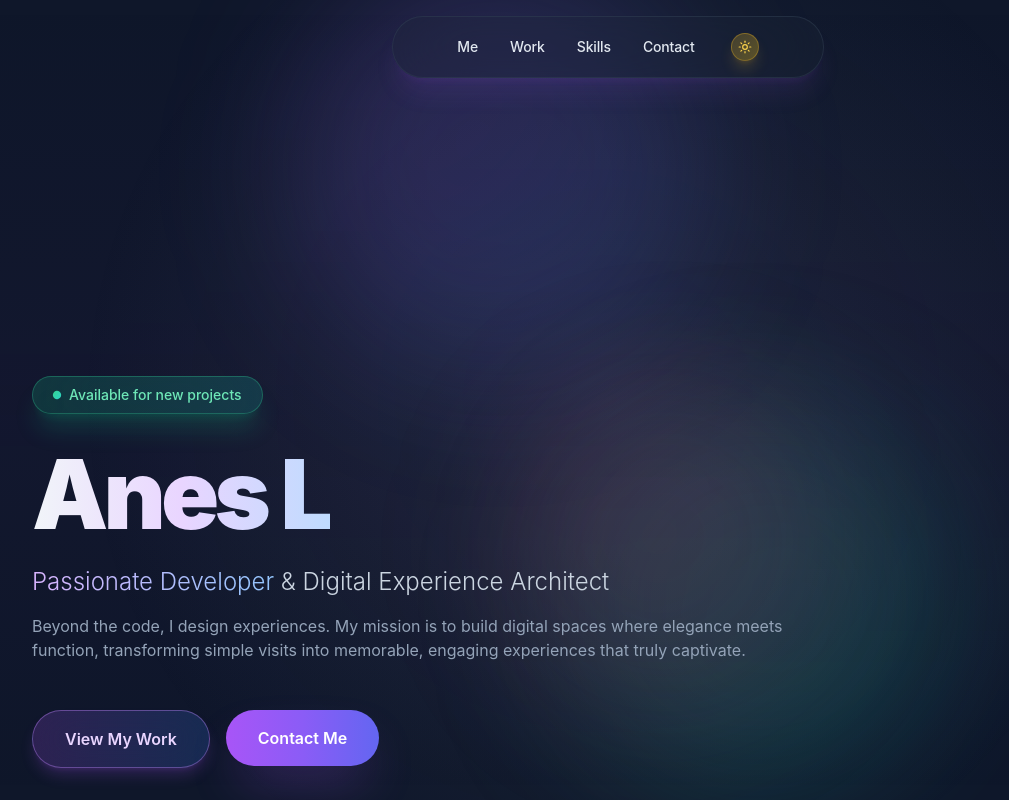
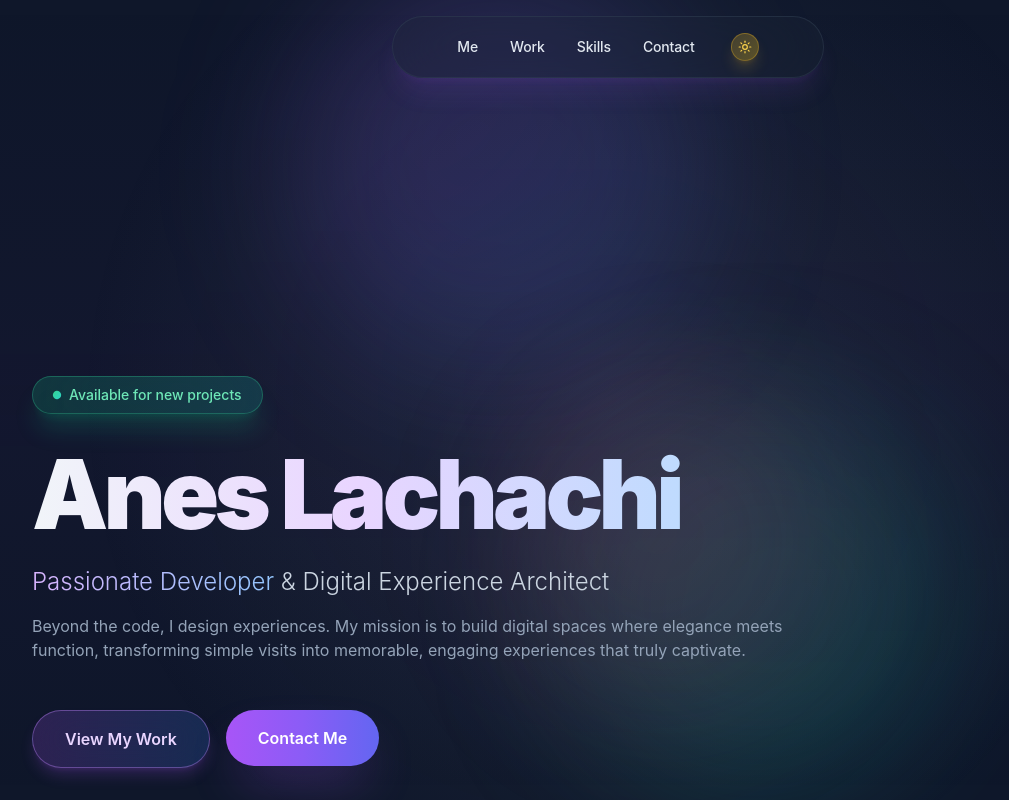
Before and after one commit to anes-l/portfolio, a React (Create React App) app: page / in a window 1280 px wide. Shown: the top 800 px of the page, without its empty margins (32-1041 px from the left). Built offline with nearby package versions, Linux system fonts and the light colour scheme.

Commit message:
SEO: set production URLs, OG image and JSON-LD; update sitemap/robots

```diff
--- a/public/index.html
+++ b/public/index.html
@@ -5,16 +5,45 @@
     <link rel="icon" href="%PUBLIC_URL%/img/favicon.ico" />
     <meta name="viewport" content="width=device-width, initial-scale=1" />
     <meta name="theme-color" content="#000000" />
-    <meta
-      name="description"
-      content="Web site created using create-react-app"
-    />
-    <link rel="apple-touch-icon" href="%PUBLIC_URL%/logo192.png" />
-    <!--
-      manifest.json provides metadata used when your web app is installed on a
-      user's mobile device or desktop. See https://developers.google.com/web/fundamentals/web-app-manifest/
-    -->
+    <meta name="description" content="Anes Lachachi — Developer & Digital Experience Architect. Portfolio showcasing web development, UI/UX and WordPress projects." />
+    <meta name="author" content="Anes Lachachi" />
+    <meta name="keywords" content="Anes Lachachi, Anes L, Portfolio, Developer, UI/UX, React, WordPress" />
+    <meta name="robots" content="index, follow" />
+    <link rel="canonical" href="https://anesl.vercel.app/" />
+
+    <!-- Open Graph -->
+    <meta property="og:title" content="Anes Lachachi — Developer & Digital Experience Architect" />
+    <meta property="og:description" content="Portfolio of Anes Lachachi — building elegant digital experiences with React, WordPress and UI/UX design." />
+    <meta property="og:type" content="website" />
+    <meta property="og:url" content="https://anesl.vercel.app/" />
+    <meta property="og:image" content="%PUBLIC_URL%/img/icon-512.png" />
+
+    <!-- Twitter -->
+    <meta name="twitter:card" content="summary_large_image" />
+    <meta name="twitter:title" content="Anes Lachachi — Developer & Digital Experience Architect" />
+    <meta name="twitter:description" content="Portfolio of Anes Lachachi — building elegant digital experiences." />
+    <meta name="twitter:image" content="%PUBLIC_URL%/img/icon-512.png" />
+
+    <link rel="apple-touch-icon" href="%PUBLIC_URL%/img/icon-192.png" />
     <link rel="manifest" href="%PUBLIC_URL%/manifest.json" />
+
+    <!-- Structured data (Person) - update the url and sameAs entries with your real profiles -->
+    <script type="application/ld+json">
+      {
+        "@context": "https://schema.org",
+        "@type": "Person",
+        "name": "Anes Lachachi",
+        "alternateName": "Anes L",
+        "url": "https://anesl.vercel.app/",
+        "jobTitle": "Developer & Digital Experience Architect",
+        "image": "https://anesl.vercel.app/img/icon-512.png",
+        "description": "Portfolio of Anes Lachachi — building elegant digital experiences with React, WordPress and UI/UX design.",
+        "sameAs": [
+          "https://www.linkedin.com/in/aneslachachi/",
+          "https://github.com/anes-l"
+        ]
+      }
+    </script>
     <!--
       Notice the use of %PUBLIC_URL% in the tags above.
       It will be replaced with the URL of the `public` folder during the build.
@@ -24,7 +53,7 @@
       work correctly both with client-side routing and a non-root public URL.
       Learn how to configure a non-root public URL by running `npm run build`.
     -->
-    <title>Anes L</title>
+    <title>Anes Lachachi — Developer & Digital Experience Architect</title>
   </head>
   <body>
     <noscript>You need to enable JavaScript to run this app.</noscript>
--- a/src/App.js
+++ b/src/App.js
@@ -174,7 +174,7 @@ const Portfolio = () => {
             className="text-4xl sm:text-5xl md:text-6xl lg:text-7xl xl:text-8xl font-black mb-3 sm:mb-6 tracking-tighter"
           >
             <span className={`${isDark ? 'bg-gradient-to-r from-slate-100 via-purple-200 to-blue-200' : 'bg-gradient-to-r from-slate-900 via-purple-800 to-blue-900'} bg-clip-text text-transparent`}>
-              Anes L
+              Anes Lachachi
             </span>
           </motion.h1>
 
```
Also changed, not shown: public/robots.txt, 1 other file (tests, documents, lock files or other folders).
